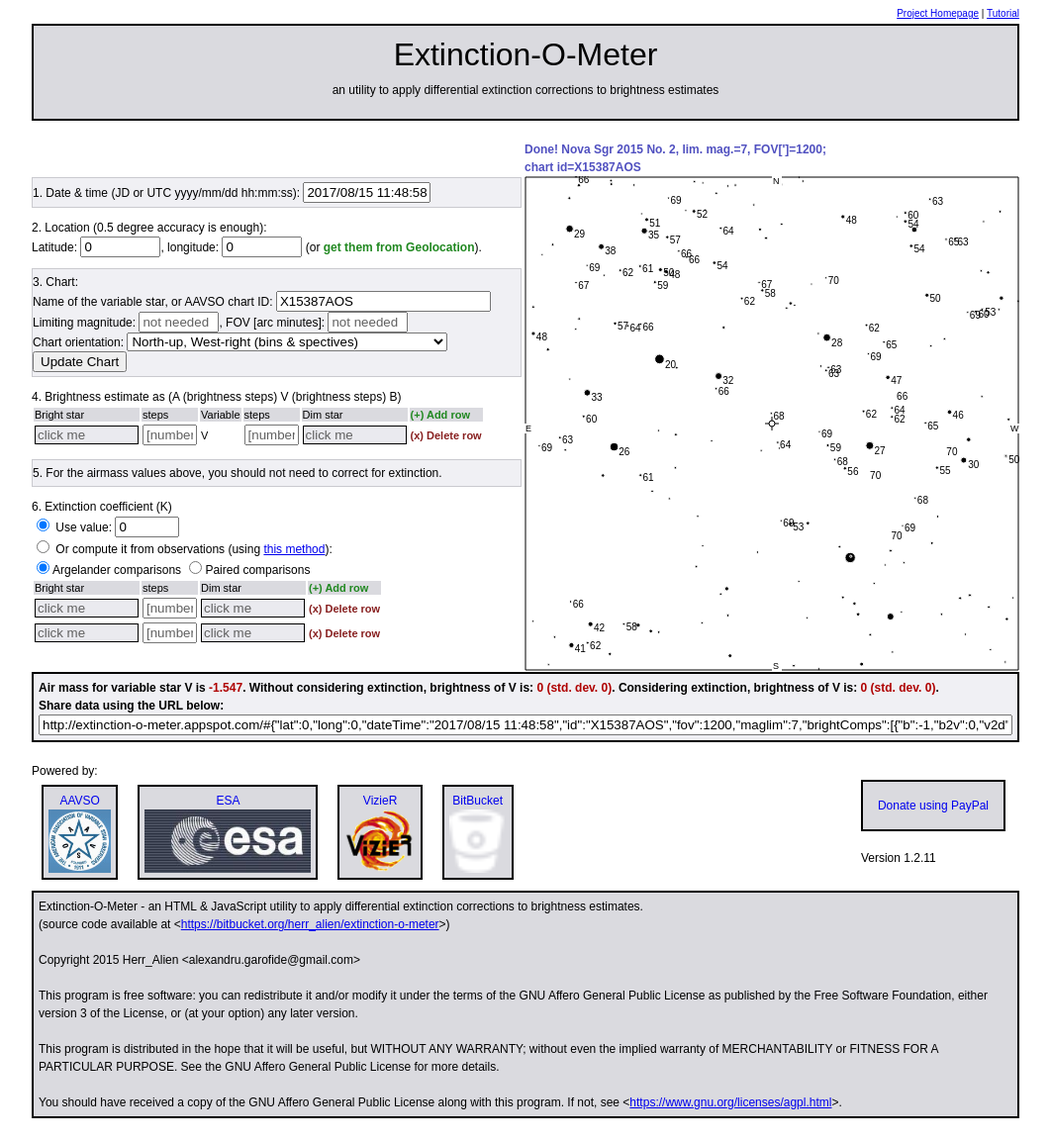
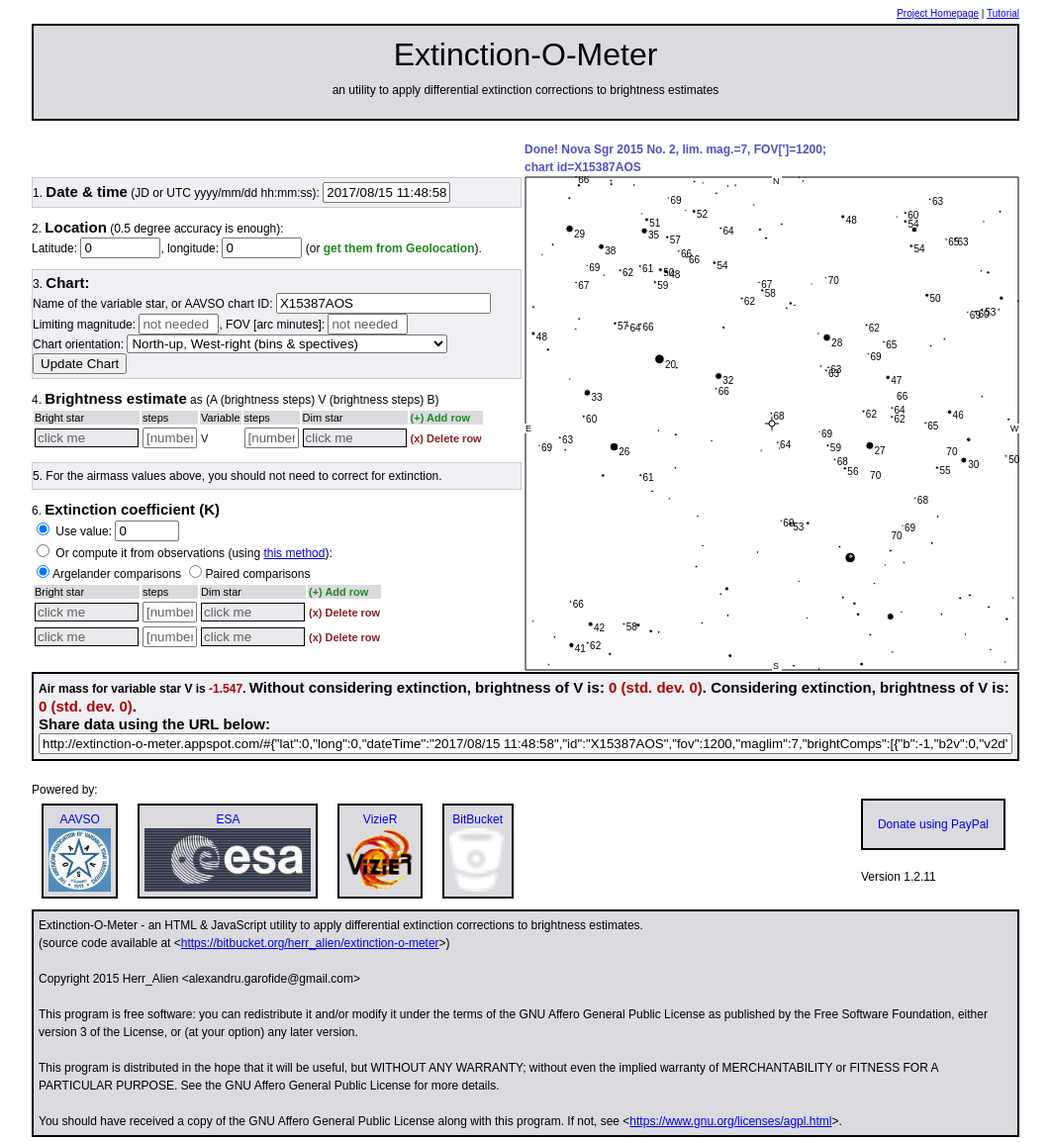
Before and after one commit to HerrAlien/extinction, a PHP site: page / in a window 1280 px wide. Shown: the whole page at 99% size, without its empty margins (109-1170 px from the left). Before the commit the page ends 1130 px from the top, so only its background shows below. Run offline with PHP 8.4, Linux system fonts and the light colour scheme.

Commit message:
point out headings

```diff
--- a/index.html
+++ b/index.html
@@ -48,15 +48,15 @@ along with this program.  If not, see https://www.gnu.org/licenses/agpl.html
         <div id="wizard">
         <ol>
           <li class="alt">
-            <label><span class="title">Date & time</span> (JD or UTC yyyy/mm/dd hh:mm:ss):  <input placeholder="[JD or yyyy/mm/dd hh:mm:ss]" id="dateTime" size="13"></label>
+            <label><h1>Date & time</h1> (JD or UTC yyyy/mm/dd hh:mm:ss):  <input placeholder="[JD or yyyy/mm/dd hh:mm:ss]" id="dateTime" size="13"></label>
           </li>
           <li>
-            <span class="title">Location</span> (0.5 degree accuracy is enough):<br>
+            <h1>Location</h1> (0.5 degree accuracy is enough):<br>
             <label>Latitude: <input placeholder="[degrees]" id="lat" size="7"></label>, <label>longitude: <input placeholder="[degrees]" id="long" size="7"></label> (or <a class="addAnchor" nohref id="geolocation">get them from Geolocation</a>).
           </li>
 
           <li class="alt">
-              <span class="title">Chart:</span><br>
+              <h1>Chart:</h1><br>
               <label>Name of the variable star, or AAVSO chart ID: <input placeholder="[name of star or AAVSO chart ID]" id="variableStarName" size="24"></label><br>
               <label>Limiting magnitude: <input placeholder="[number]" id="mag" size="7"></label>,
               <label>FOV [arc minutes]: <input placeholder="[number]" id="fov" size="7"></label><br>
@@ -72,7 +72,7 @@ along with this program.  If not, see https://www.gnu.org/licenses/agpl.html
           </li>
 
           <li>
-              <span class="title">Brightness estimate</span> as (A (brightness steps) V (brightness steps) B)<br>
+              <h1>Brightness estimate</h1> as (A (brightness steps) V (brightness steps) B)<br>
               <table>
                 <tr class="header">
                     <td>Bright star</td>
@@ -91,7 +91,7 @@ along with this program.  If not, see https://www.gnu.org/licenses/agpl.html
               For the airmass values above, you should <span id="shouldComputeExtinction">not need to</span> correct for extinction.
           </li>
 
-          <li> <span class="title">Extinction coefficient (K)</span><br>
+          <li> <h1>Extinction coefficient (K)</h1><br>
               <input type="radio" id="useValueForK" checked="on"> <label for="useValueForK">Use value:</label> <input id="K" placeholder="[number]" size="5" value="0"><br>
               <input type="radio" id="computeK"> <label for="computeK">Or compute it from observations (using</label> <a target="_blank" href="https://docs.google.com/document/d/18RcrzoP0-Xy8_-xsWbnwWAj2m1lAL5WrHUm5S-Neu7Y/edit?usp=sharing">this method</a>):<br>
               <input type="radio" id="useArgelander"><label for="useArgelander">Argelander comparisons</label> <input type="radio" id="usePaired"><label for="usePaired">Paired comparisons</label>
@@ -122,9 +122,9 @@ along with this program.  If not, see https://www.gnu.org/licenses/agpl.html
 
  <div id="results">
             Air mass for variable star <span id="varname0">V</span> is <span id="airmassV">unknown</span>.
-            <span class="title">Without considering extinction</span>, brightness of <span id="varname1">V</span> is:
+            <h1>Without considering extinction</span>, brightness of <span id="varname1">V</span> is:
               <span id="brightnessNoExtinction">unknown</span>.
-          <span class="title">Considering extinction</span>, brightness of <span id="varname2">V</span> is:
+          <h1>Considering extinction</span>, brightness of <span id="varname2">V</span> is:
           <span id="brightnessWithExtinction">unknown</span>. <br>
         <label>Share data using the URL below:<br>
 		 <input id="datashareurl"/> </label>
--- a/style/default.css
+++ b/style/default.css
@@ -341,3 +341,8 @@ svg, #svgContainer {
         max-width: 496px;
     }
 }
+
+h1 {
+    display: inline;
+    font-size: 1.25em;
+}
```
